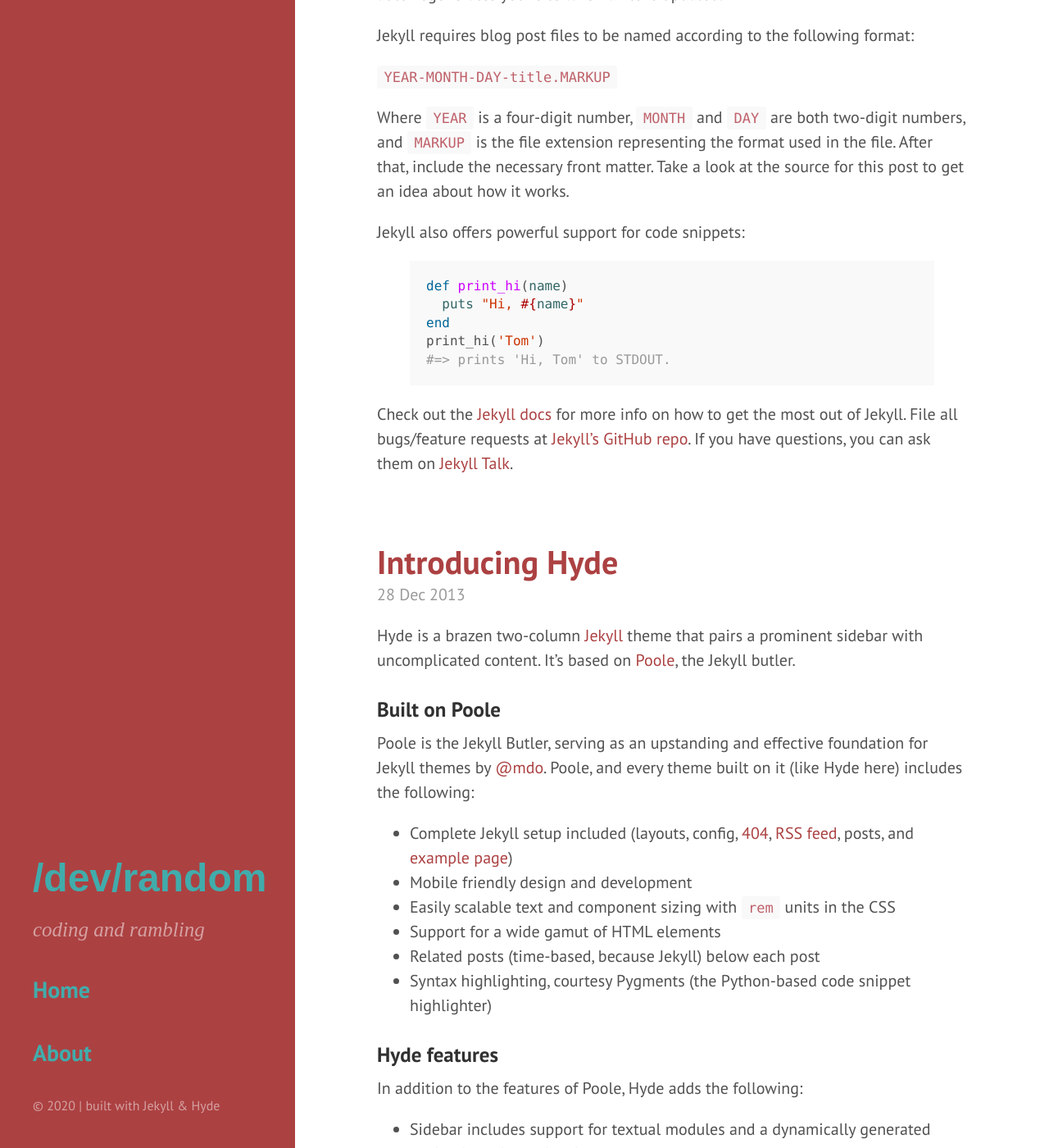
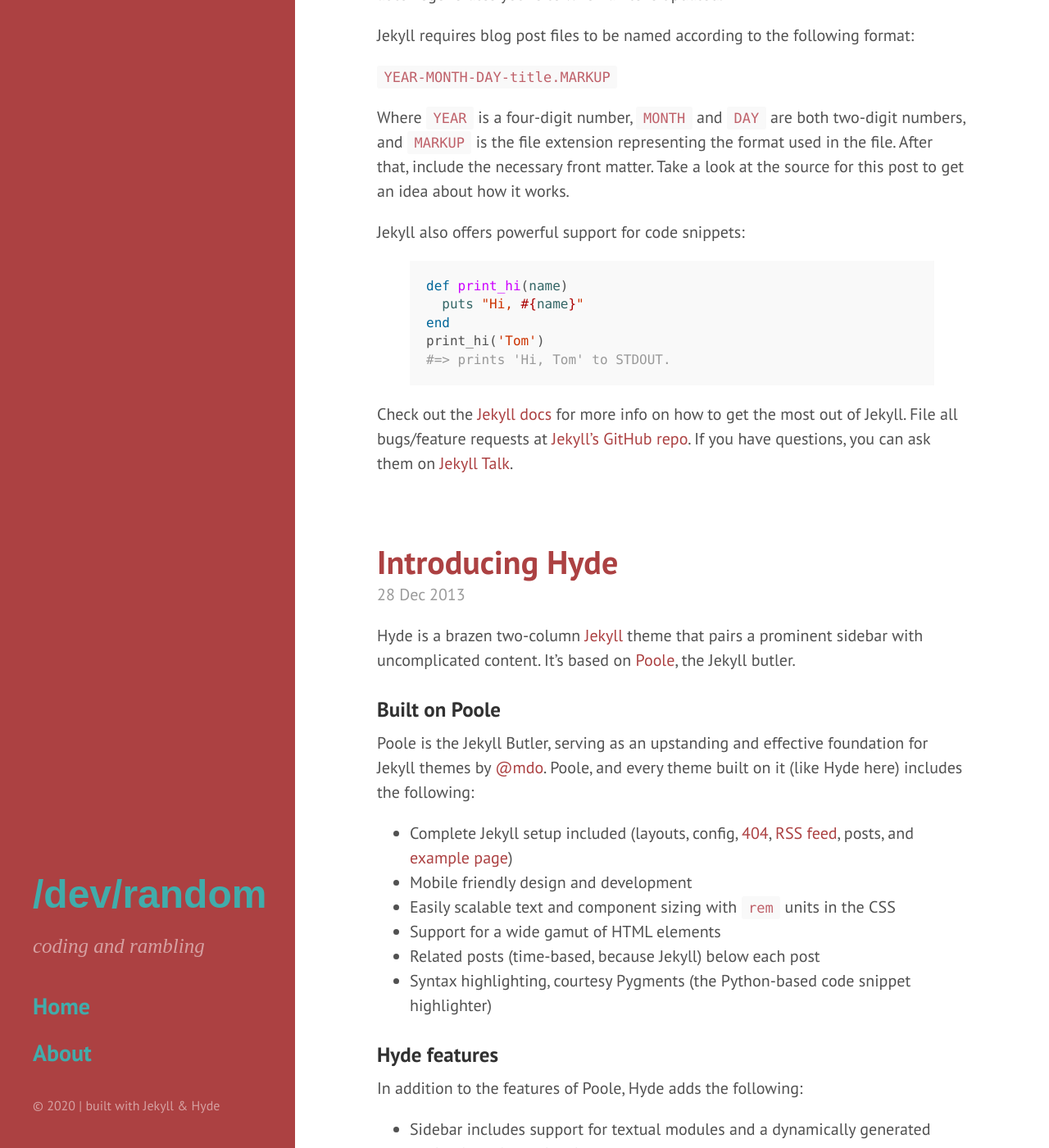
Before and after one commit to dgyarmati/devslashrand-dot-com, a Jekyll site: the page built from index.html, in a window 1280 px wide and 1400 px high, scrolled down 292 px. Shown: the whole window at 82% size. Built offline with Jekyll 4.4.1, drawn with Linux system fonts in a browser that asks for light colours; the list of posts is cut into pages by our own code.

Commit message:
sidebar hyperlinks styling

```diff
--- a/public/css/hyde.css
+++ b/public/css/hyde.css
@@ -119,6 +119,10 @@
 }
 .sidebar-nav-item.active {
   font-weight: bold;
+}
+
+.sidebar-nav > p {
+	margin-bottom: 0;
 }
 
 .sidebar-sticky > p {
```
